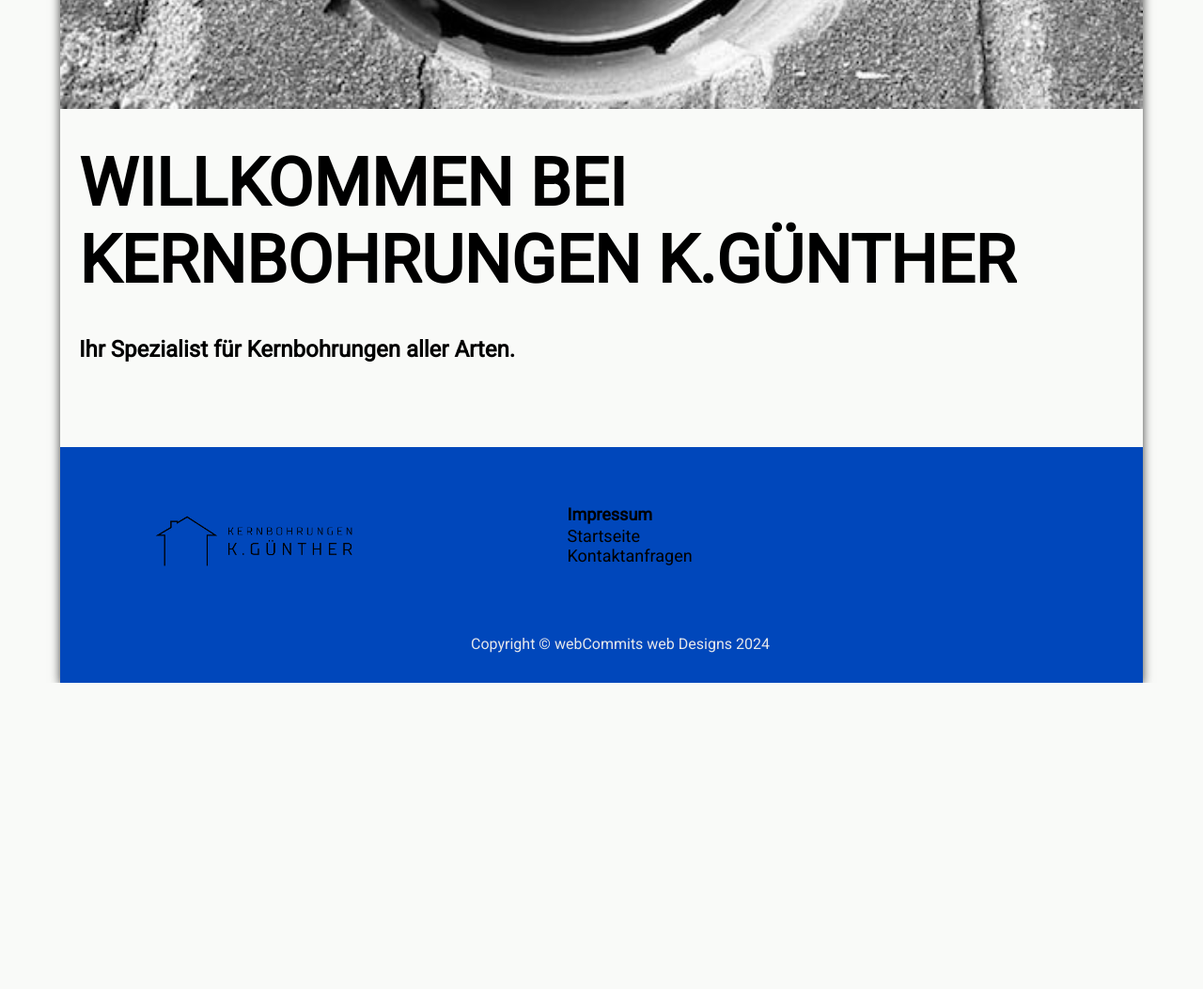
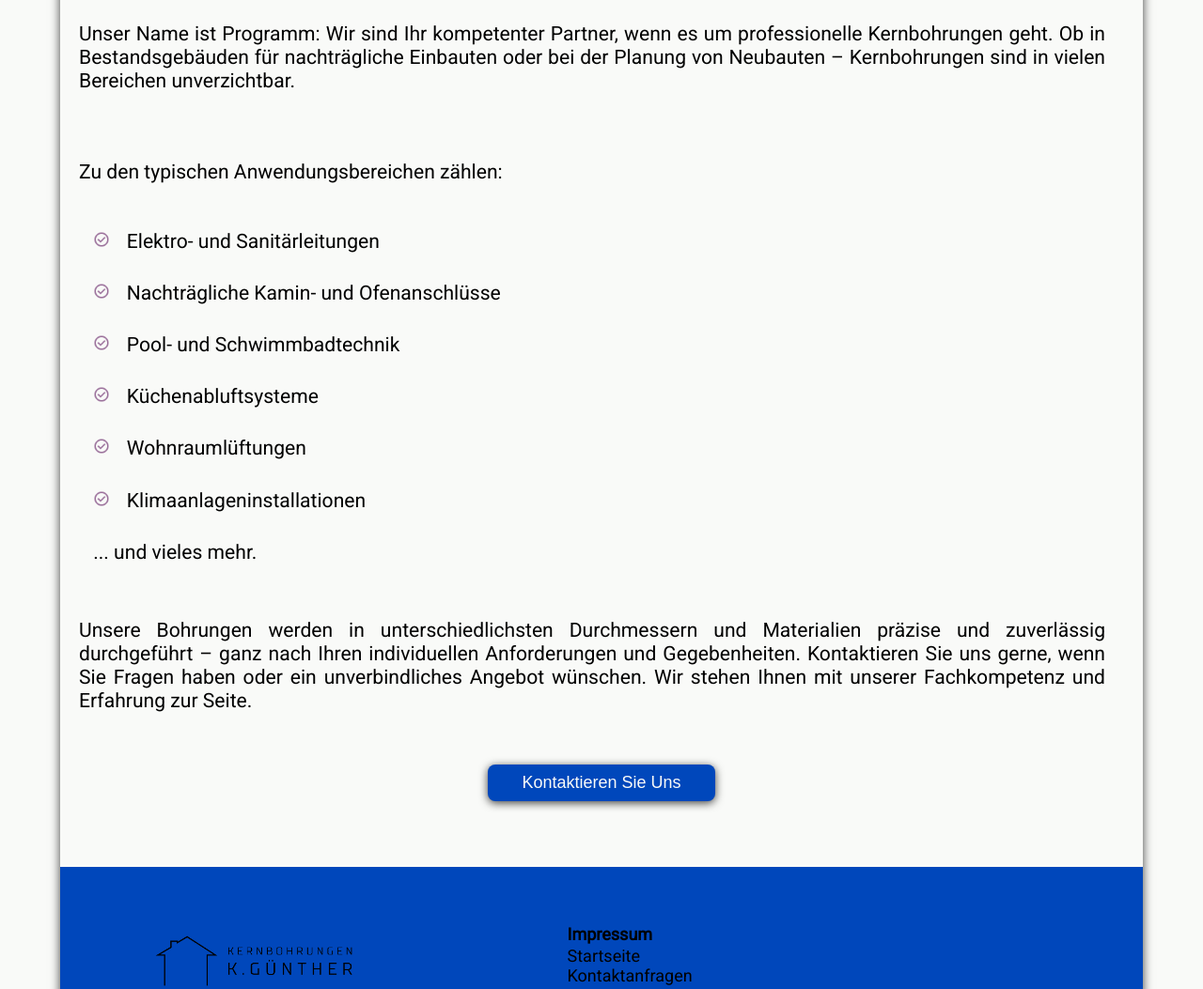
Before and after one commit to webCommits/kernbohrungen-guenther, an Eleventy site: page src/index.njk in a window 1280 px wide. Shown: the part 1049-2102 px from the top of the page at 94% size. Before the commit the page ends 1776 px from the top, so only its background shows below. Built offline with nearby package versions, Linux system fonts and the light colour scheme; Eleventy itself is replaced by a stand-in of ours; files that its build step writes are made by us from their sources.

Commit message:
Finished index

```diff
--- a/src/index.njk
+++ b/src/index.njk
@@ -7,6 +7,40 @@ title: Kernbohrungen Günther | Homepage
     <img src="./static/images/loch.jpg" alt="Wall Picture">
     <h1>WILLKOMMEN BEI KERNBOHRUNGEN K.GÜNTHER</h1>
     <h3>Ihr Spezialist für Kernbohrungen aller Arten.</h2>
+    <p>Unser Name ist Programm: Wir sind Ihr kompetenter Partner, wenn es um professionelle Kernbohrungen geht. Ob in Bestandsgebäuden für nachträgliche Einbauten oder bei der Planung von Neubauten – Kernbohrungen sind in vielen Bereichen unverzichtbar.</p>
+    <p>Zu den typischen Anwendungsbereichen zählen:</p>
+    <ul>
+      <li>
+        <img src="./static/images/check.png" alt="Checkmark">
+        <p>Elektro- und Sanitärleitungen</p>
+      </li>
+      <li>
+        <img src="./static/images/check.png" alt="Checkmark">
+        <p>Nachträgliche Kamin- und Ofenanschlüsse</p>
+      </li>
+      <li>
+        <img src="./static/images/check.png" alt="Checkmark">
+        <p>Pool- und Schwimmbadtechnik</p>
+      </li>
+      <li>
+        <img src="./static/images/check.png" alt="Checkmark">
+        <p>Küchenabluftsysteme</p>
+      </li>
+      <li>
+        <img src="./static/images/check.png" alt="Checkmark">
+        <p>Wohnraumlüftungen</p>
+      </li>
+      <li>
+        <img src="./static/images/check.png" alt="Checkmark">
+        <p>Klimaanlageninstallationen</p>
+      </li>
+      <p>... und vieles mehr.</p>
+    </ul>
+    <p>
+      Unsere Bohrungen werden in unterschiedlichsten Durchmessern und Materialien präzise und zuverlässig durchgeführt – ganz nach Ihren individuellen Anforderungen und Gegebenheiten.
+      Kontaktieren Sie uns gerne, wenn Sie Fragen haben oder ein unverbindliches Angebot wünschen. Wir stehen Ihnen mit unserer Fachkompetenz und Erfahrung zur Seite.
+    </p>
+    <button class="seconebutton"><a href="/contact/">Kontaktieren Sie Uns</a></button>
   </div>
 
   {# <div class="sectwo animate hidden" id="sectwo">
--- a/src/static/style.css
+++ b/src/static/style.css
@@ -1,7 +1,7 @@
 :root{
     --main-bg: #0047BB;
     --main-bg-dark: #0047BB;
-    --main-bg-secondary: #075472;
+    --main-bg-secondary: #013280;
     --main-sec: #0047BB;
     --secondary: #0047BB;
     --primary: #003ab7;
@@ -230,37 +230,71 @@ nav a:hover img{
 
 .secone img{
     width: 100%;
+    height: 24em;
     margin-top: 0;
-    margin-bottom: 1em;
+    margin-bottom: 2em;
+    object-fit: cover;
+    object-position: 100% 80%;
 }
 
-.secone a{
-    margin-bottom: 6em;
+.secone p {
+    font-size: larger;
+    padding: 20px 40px 10px 20px;
+    text-align: justify;
+}
+
+.secone ul{
+    display: flex;
+    flex-direction: column;
+    padding-left: 2em;
+    gap: 0;
+}
+
+.secone ul li{
+    display: flex;
+    flex-direction: row;
+    justify-content: flex-start;
+    align-items: baseline;
+    text-align: left;
+    gap: 1em;
+}
+
+.secone ul p {
+    padding: 0;
+    margin: 0;
+}
+
+.secone ul li img {
+    width: auto;
+    height: 18px;
+    filter: invert(11%) sepia(80%) saturate(3226%) hue-rotate(213deg) brightness(60%) contrast(99%);
+}
+
+.secone ul li p{
+    padding: 0px 40px 10px 0px;
+    margin: 0;
 }
 
 .seconebutton {
     background-color: var(--secondary);
-    color: var(--font);
     border-radius: 8px;
     font-size: large;
     padding: 0.5em 2em;
     border: 0;
     font-weight: 400;
-    margin-top: 64px;
+    margin-top: 24px;
     box-shadow: 0px 2px 10px 0px rgba(0,0,0,0.75);
+    align-self: center;
+}
+
+.seconebutton a {
+    color: #f9faf8;
 }
 
 .seconebutton:hover {
     background-color: var(--main-bg-secondary);
     transition: ease-in-out 0.5s;
 }
-
-.secone a img {
-    margin: 0;
-    padding: 8px;
-    width: 3em;
-}
-
 
 .sectwo {
     display: flex;
@@ -860,10 +894,11 @@ nav a:hover img{
     pointer-events: auto;
 }
 
-
+.totop img,
 .telbutton img,
 .mailbutton img{
-    width: 24px;
+    width: 18px;
+    filter: invert();
 }
 
 .spacer {
```
